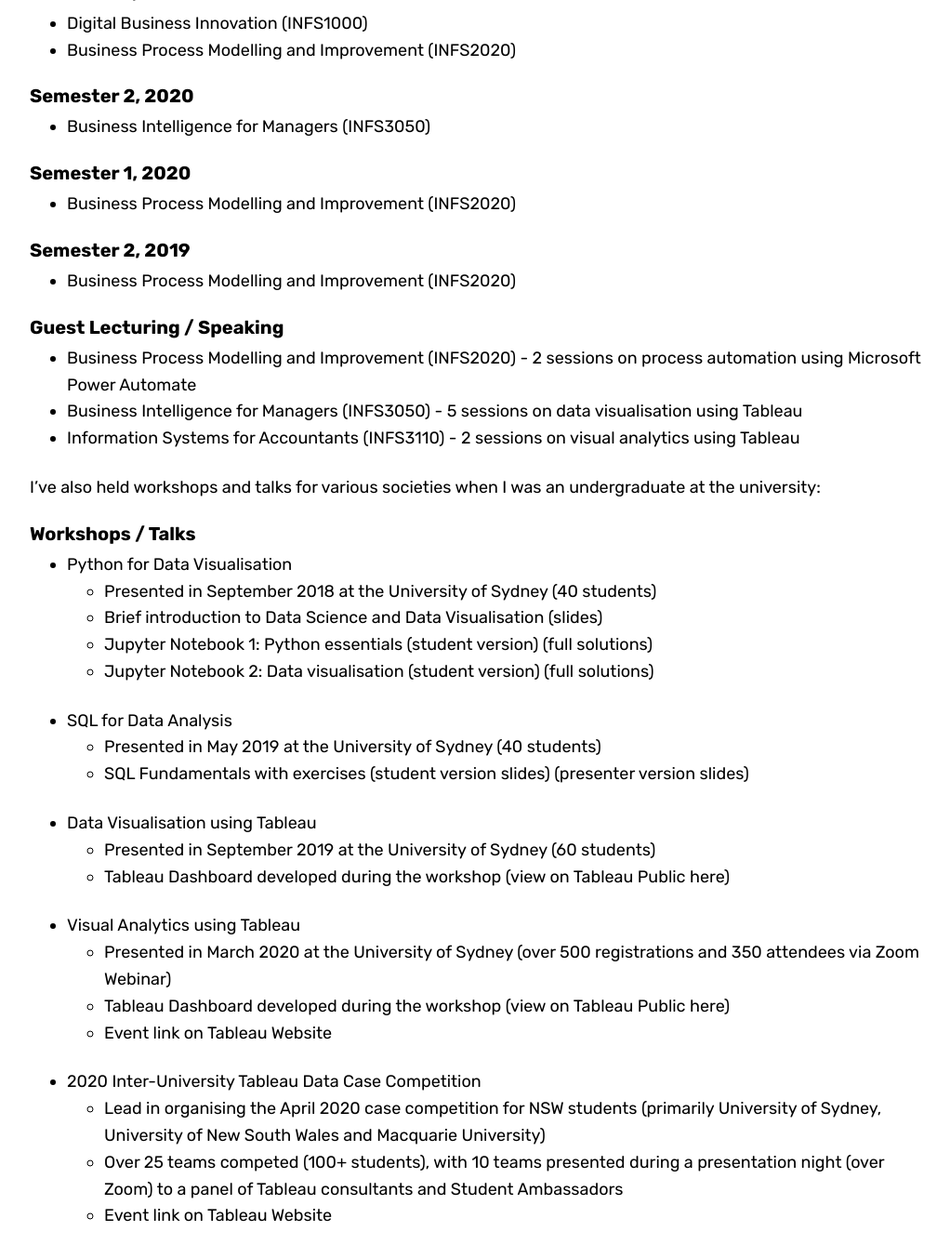
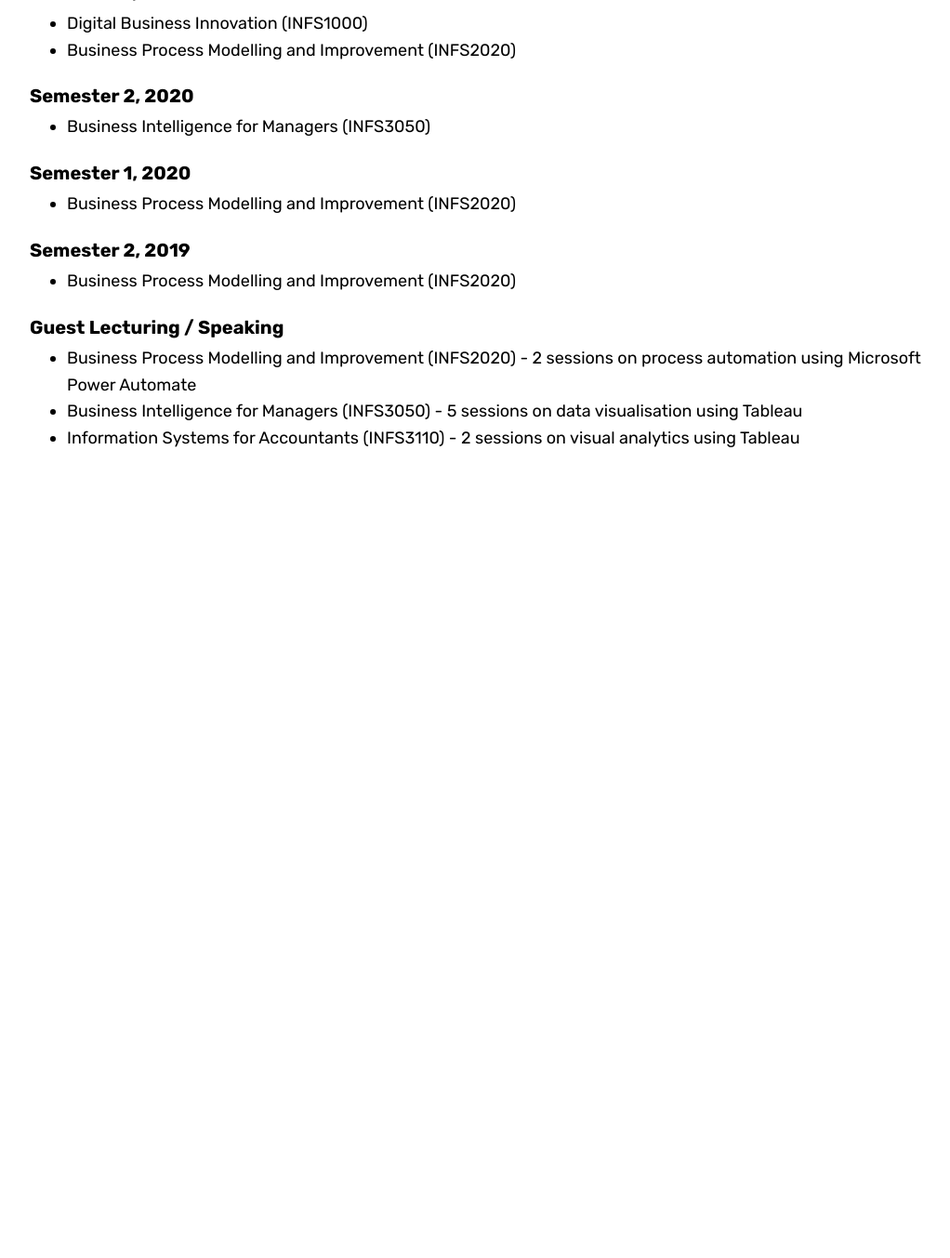
Before and after one commit to jeffreycklo/jeffreycklo.github.io, a Jekyll site: the page built from teaching.md, in a window 1280 px wide and 1400 px high, scrolled down 670 px. Shown: the top 1353 px of the window at 93% size, without its empty margins (128-1150 px from the left). Built offline with Jekyll 4.4.1, drawn with Linux system fonts in a browser that asks for light colours; nearby versions of some CDN libraries; some web fonts are replaced; after the commit the page ends 1300 px from its top, so only the background shows below that.

Commit message:
Reverted

```diff
--- a/teaching.md
+++ b/teaching.md
@@ -34,27 +34,3 @@ I enjoy teaching on the side, it's a hobby of mine. Below is a list of units tha
 - [Business Process Modelling and Improvement (INFS2020)](https://www.sydney.edu.au/units/INFS2020) - 2 sessions on process automation using Microsoft Power Automate
 - [Business Intelligence for Managers (INFS3050)](https://www.sydney.edu.au/units/INFS3050) - 5 sessions on data visualisation using Tableau
 - [Information Systems for Accountants (INFS3110)](https://www.sydney.edu.au/units/INFS3110) - 2 sessions on visual analytics using Tableau
-
-I've also held workshops and talks for various societies when I was an undergraduate at the university:
-
-### Workshops / Talks
-
-- Python for Data Visualisation
-  - Presented in September 2018 at the University of Sydney (40 students)
-  - Brief introduction to Data Science and Data Visualisation ([slides](https://github.com/jeffreycklo/python_workshop/blob/master/BISA_Workshop_Python_v2cS.pdf))
-  - Jupyter Notebook 1: Python essentials ([student version](https://nbviewer.jupyter.org/github/jeffreycklo/python_workshop/blob/master/activity_1.ipynb)) ([full solutions](https://nbviewer.jupyter.org/github/jeffreycklo/python_workshop/blob/master/activity_1_solution.ipynb))
-  - Jupyter Notebook 2: Data visualisation ([student version](https://nbviewer.jupyter.org/github/jeffreycklo/python_workshop/blob/master/activity_2.ipynb)) ([full solutions](https://nbviewer.jupyter.org/github/jeffreycklo/python_workshop/blob/master/activity_2_solution.ipynb))
-- SQL for Data Analysis
-  - Presented in May 2019 at the University of Sydney (40 students)
-  - SQL Fundamentals with exercises ([student version slides](https://github.com/jeffreycklo/sql_workshop/blob/master/SQL_Workshop_Student_Version.pdf)) ([presenter version slides](https://github.com/jeffreycklo/sql_workshop/blob/master/SQL_Workshop_Full_Version.pdf))
-- Data Visualisation using Tableau
-  - Presented in September 2019 at the University of Sydney (60 students)
-  - Tableau Dashboard developed during the workshop ([view on Tableau Public here](https://public.tableau.com/profile/jeffrey.lo#!/vizhome/KickstarterDashboardTechnology/TechDashboard))
-- Visual Analytics using Tableau
-  - Presented in March 2020 at the University of Sydney (over 500 registrations and 350 attendees via Zoom Webinar)
-  - Tableau Dashboard developed during the workshop ([view on Tableau Public here](https://public.tableau.com/profile/jeffrey.lo#!/vizhome/KickstarterDashboardStudentWorkshop/KickstarterDashboard))
-  - [Event link on Tableau Website](https://usergroups.tableau.com/usyd)
-- 2020 Inter-University Tableau Data Case Competition
-  - Lead in organising the April 2020 case competition for NSW students (primarily University of Sydney, University of New South Wales and Macquarie University)
-  - Over 25 teams competed (100+ students), with 10 teams presented during a presentation night (over Zoom) to a panel of Tableau consultants and Student Ambassadors
-  - [Event link on Tableau Website](https://usergroups.tableau.com/sydneycasecomp)
```
